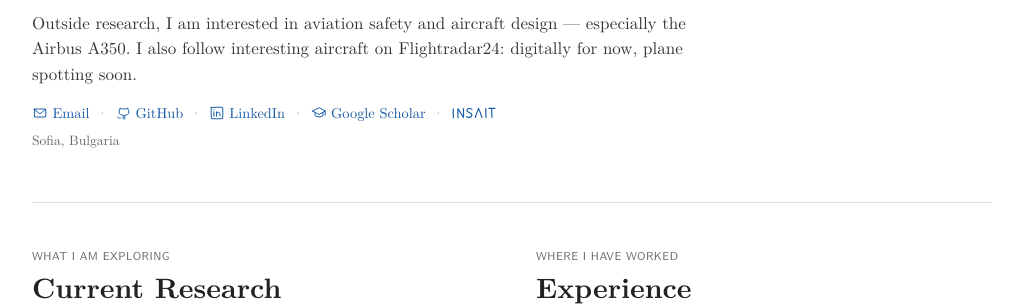
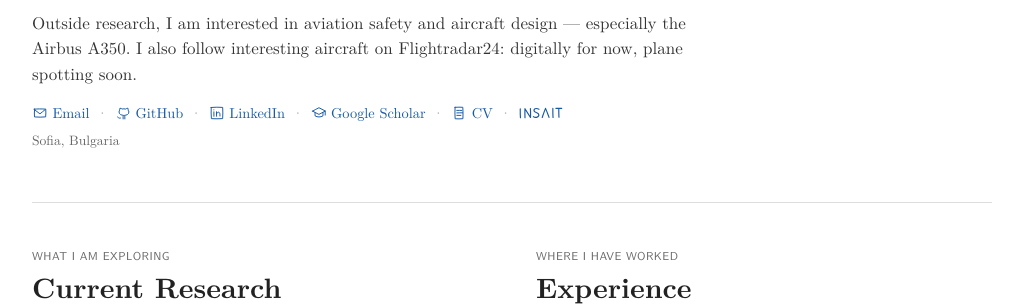
Before and after one commit to delyan-boychev/delyan-boychev.github.io, a Jekyll site: the page built from index.html, in a window 1280 px wide and 900 px high. Shown: the part 394-700 px from the top of the window, without its empty margins (128-1151 px from the left). Built offline with Jekyll 4.4.1, drawn with Linux system fonts in a browser that asks for light colours.

Commit message:
Add CV, autocompile script, and site link
Adds the LaTeX CV (updated to match current experience/projects/
publications, trimmed of stale content and personal details) with its
compiled PDF, a dependency-free autocompile watch script, and a CV
link/icon in the site header pointing at /CV/main.pdf.

```diff
--- a/_config.yml
+++ b/_config.yml
@@ -28,6 +28,7 @@ profiles:
   linkedin: "https://www.linkedin.com/in/d-boychev/"
   scholar: "https://scholar.google.com/citations?user=_uql_SsAAAAJ&hl=en"
   insait: "https://insait.ai/delyan-boychev/"
+  cv: "/CV/main.pdf"
 
 plugins:
   - jekyll-sitemap
@@ -53,4 +54,5 @@ exclude:
   - README.md
   - preview.sh
   - preview-static.sh
+  - preview-cv.sh
   - vendor
--- a/_includes/profile-icon.html
+++ b/_includes/profile-icon.html
@@ -18,6 +18,11 @@
   <path d="M2.5 9.1c3.3-1.8 6.3-3.5 9.5-5 3.2 1.6 6.4 3.2 9.5 5-3.2 1.7-6.4 3.4-9.6 5-3.1-1.6-6.3-3.2-9.4-5Z"/>
   <path d="M6.1 11.2c-.1 1.7-.1 3.5 0 5.1 3.5 2.1 8.2 2.2 11.8.1.1-1.8.1-3.5 0-5.2m3.4-2v6"/>
 </svg>
+{% when 'cv' %}
+<svg class="profile-icon" viewBox="0 0 24 24" aria-hidden="true">
+  <path d="M6.2 3.4c3.9-.2 7.9-.2 11.6.1.3 5.5.3 11.2 0 17.1-3.9.3-7.8.3-11.7 0-.3-5.8-.3-11.5.1-17.2Z"/>
+  <path d="M8.7 8.1c2.5-.1 5-.1 7.4.1M8.7 11.8c2.9-.1 5.9-.1 8.7 0M8.7 15.5c2 0 4.1 0 6.1.1"/>
+</svg>
 {% when 'insait' %}
 <svg class="profile-icon profile-icon-insait" viewBox="0 0 58 18" aria-hidden="true">
   <path d="M3 3.2c-.1 3.8-.1 7.7.1 11.6M9 14.8c-.1-3.9-.1-7.8.1-11.6l7 11.5c.2-3.8.2-7.7 0-11.5M27.2 4c-4.2-2-7.3-.3-6.1 2.6.8 2 6.3 1.7 5.9 5.1-.4 3.1-5.1 3.9-7.1 1.8M31.3 14.8c1.4-4 2.8-7.9 4.4-11.7 1.6 3.8 3.1 7.7 4.4 11.7M45.2 3.2c-.1 3.8-.1 7.7.1 11.6M49.2 3.3c2.6-.2 5.1-.2 7.4 0m-3.7.1c-.1 3.7-.1 7.6.1 11.3"/>
--- a/index.html
+++ b/index.html
@@ -24,6 +24,7 @@ title: null
       <li><a href="{{ site.profiles.github }}" rel="me">{% include profile-icon.html name='github' %}<span>GitHub</span></a></li>
       <li><a href="{{ site.profiles.linkedin }}" rel="me">{% include profile-icon.html name='linkedin' %}<span>LinkedIn</span></a></li>
       <li><a href="{{ site.profiles.scholar }}" rel="me">{% include profile-icon.html name='scholar' %}<span>Google Scholar</span></a></li>
+      <li><a href="{{ site.profiles.cv | relative_url }}">{% include profile-icon.html name='cv' %}<span>CV</span></a></li>
       <li><a href="{{ site.profiles.insait }}" rel="me" aria-label="INSAIT profile">{% include profile-icon.html name='insait' %}</a></li>
     </ul>
     <p class="hero-location">{{ profile.location }}</p>
```
Also changed, not shown: CV/photo.jpg (added), 4 other files.
